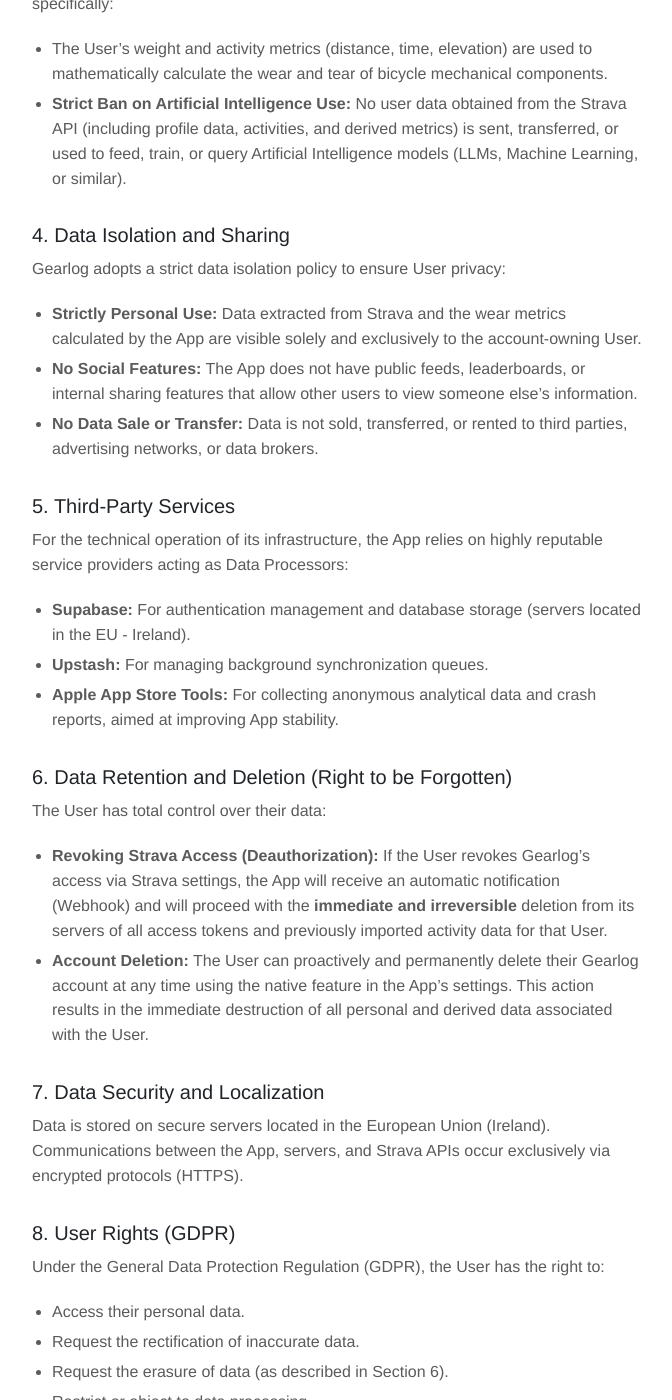
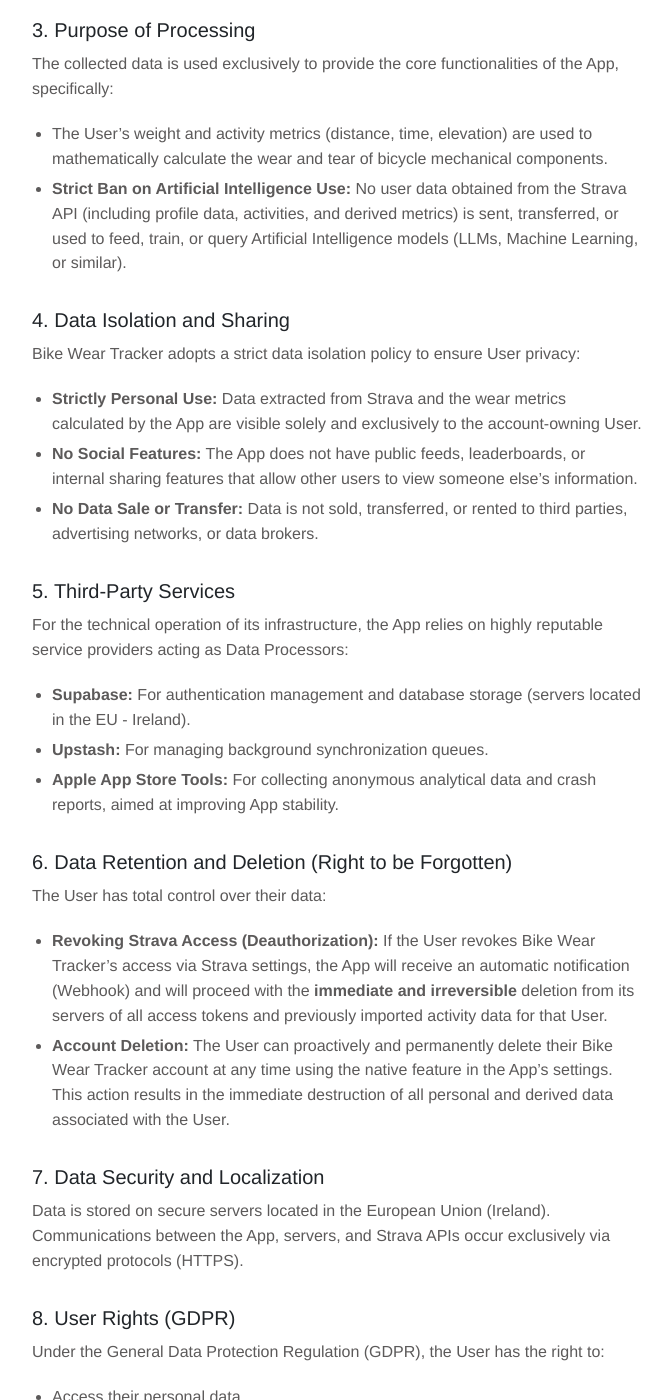
Before and after one commit to alaincaltieri/crazyhorseapps-website, a Jekyll site: the page built from apps/bike-wear-tracker/privacy-policy.md, in a window 1280 px wide and 1400 px high, scrolled down 1025 px. Shown: the whole window, without its empty margins (143-815 px from the left). Built offline with Jekyll 4.4.1, drawn with Linux system fonts in a browser that asks for light colours; some of the changed text lies outside the part shown.

Commit message:
Fix app name in privacy policy link

```diff
--- a/apps/gearlog/privacy-policy.md
+++ b/apps/bike-wear-tracker/privacy-policy.md
@@ -3,17 +3,17 @@
 comments: false
 date: 2026-05-08 09:27:40+00:00
 layout: page
-link: https://crazyhorseapps.com/apps/gearlog/privacy-policy
-slug: gearlog/privacy-policy
-title: Gearlog Privacy Policy
+link: https://crazyhorseapps.com/apps/bike-wear-tracker/privacy-policy
+slug: bike-wear-tracker/privacy-policy
+title: Bike Wear Tracker Privacy Policy
 ---
 
 
-# Gearlog Privacy Policy
+# Bike Wear Tracker Privacy Policy
 
 **Last updated: May 8, 2026**
 
-This Privacy Policy describes how A. Caltieri Apps collects, uses, processes, and protects users' personal information ("User") through the Gearlog mobile application ("App").
+This Privacy Policy describes how A. Caltieri Apps collects, uses, processes, and protects users' personal information ("User") through the Bike Wear Tracker mobile application ("App").
 
 ### 1. Data Controller
 
@@ -25,7 +25,7 @@
 
 ### 2. Data Collected via Strava Integration
 
-Gearlog offers the ability to connect your Strava account. By authorizing this connection, the App collects and stores the following data provided by the Strava API:
+Bike Wear Tracker offers the ability to connect your Strava account. By authorizing this connection, the App collects and stores the following data provided by the Strava API:
 
 * **Profile Data:** First name, last name, profile picture URL, basic geographic coordinates (latitude/longitude), body weight, follower count, and following count.
 * **Gear Data:** IDs and identifiers of bicycles saved on Strava to enable synchronization.
@@ -41,7 +41,7 @@
 
 ### 4. Data Isolation and Sharing
 
-Gearlog adopts a strict data isolation policy to ensure User privacy:
+Bike Wear Tracker adopts a strict data isolation policy to ensure User privacy:
 
 * **Strictly Personal Use:** Data extracted from Strava and the wear metrics calculated by the App are visible solely and exclusively to the account-owning User.
 * **No Social Features:** The App does not have public feeds, leaderboards, or internal sharing features that allow other users to view someone else's information.
@@ -59,8 +59,8 @@
 
 The User has total control over their data:
 
-* **Revoking Strava Access (Deauthorization):** If the User revokes Gearlog's access via Strava settings, the App will receive an automatic notification (Webhook) and will proceed with the **immediate and irreversible** deletion from its servers of all access tokens and previously imported activity data for that User.
-* **Account Deletion:** The User can proactively and permanently delete their Gearlog account at any time using the native feature in the App's settings. This action results in the immediate destruction of all personal and derived data associated with the User.
+* **Revoking Strava Access (Deauthorization):** If the User revokes Bike Wear Tracker's access via Strava settings, the App will receive an automatic notification (Webhook) and will proceed with the **immediate and irreversible** deletion from its servers of all access tokens and previously imported activity data for that User.
+* **Account Deletion:** The User can proactively and permanently delete their Bike Wear Tracker account at any time using the native feature in the App's settings. This action results in the immediate destruction of all personal and derived data associated with the User.
 
 ### 7. Data Security and Localization
 
--- a/support/bike-wear-tracker/index.markdown
+++ b/support/bike-wear-tracker/index.markdown
@@ -34,7 +34,7 @@
 This action will immediately revoke the app's access to your Strava account and permanently delete all your imported Strava activity data from our servers.
 
 ##### ![fa-crown](/images/fa-icons/lock.svg) Is my Strava data secure and private?
-Absolutely. We employ strict data isolation: your data is visible only to you. There are no social sharing features within the app, and we do not use your activities or derived metrics to train Artificial Intelligence models. For complete details, please read our [Privacy Policy](/link-to-your-privacy-policy).
+Absolutely. We employ strict data isolation: your data is visible only to you. There are no social sharing features within the app, and we do not use your activities or derived metrics to train Artificial Intelligence models. For complete details, please read our [Privacy Policy](/apps/bike-wear-tracker/privacy-policy/).
 
 ---
 
```
